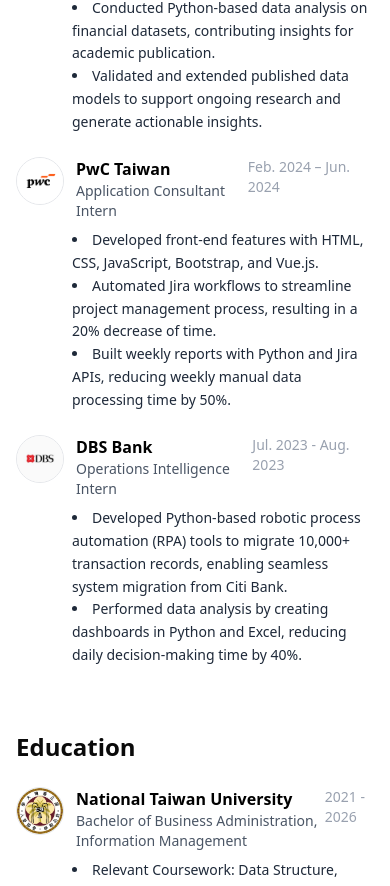
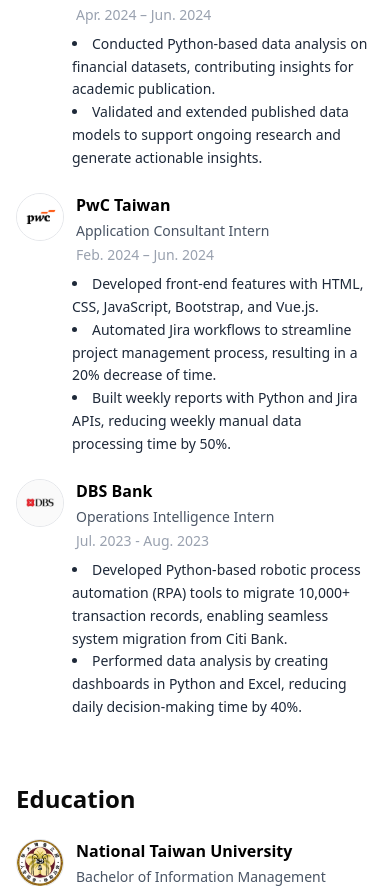
Before and after one commit to yuting1008/portfolio, a Next.js app: page / in a window 390 px wide. Shown: the part 1114-2000 px from the top of the page. Built offline with nearby package versions, Linux system fonts and the light colour scheme.

Commit message:
fix: edit mobile display

```diff
--- a/app/page.tsx
+++ b/app/page.tsx
@@ -65,7 +65,7 @@ const education: Experience[] = [
   {
     logoSrc: "/logos/ntu.png",
     institution: "National Taiwan University",
-    role: "Bachelor of Business Administration, Information Management",
+    role: "Bachelor of Information Management",
     duration: "2021 - 2026",
     details: [
       "Relevant Coursework: Data Structure, Algorithms, Database Management, Computer Networking, Data Analytics,  Web Application Programming, System Analysis and Design",
@@ -141,16 +141,21 @@ export default function page() {
                       height={48}
                       className="w-12 h-12 rounded-full object-cover border border-gray-200 dark:border-gray-700"
                     />
-                    <div>
+                    <div className="flex flex-col space-y-1">
                       <p className="text-base font-semibold text-black dark:text-white">
                         {exp.institution}
                       </p>
                       <p className="text-sm text-gray-600 dark:text-gray-400">
                         {exp.role}
                       </p>
+                      <p className="text-sm text-gray-400 dark:text-gray-400 sm:hidden">
+                        {exp.duration}
+                      </p>
                     </div>
                   </div>
-                  <div className="text-sm text-gray-400">{exp.duration}</div>
+                  <div className="text-sm text-gray-400 hidden sm:block">
+                    {exp.duration}
+                  </div>
                 </div>
 
                 <ul className="list-disc list-inside text-gray-800 dark:text-gray-300 text-sm pl-14">
@@ -179,16 +184,22 @@ export default function page() {
                       height={48}
                       className="w-12 h-12 rounded-full object-cover border border-gray-200 dark:border-gray-700"
                     />
-                    <div>
+                    <div className="flex flex-col space-y-1">
                       <p className="text-base font-semibold text-black dark:text-white">
                         {exp.institution}
                       </p>
                       <p className="text-sm text-gray-600 dark:text-gray-400">
                         {exp.role}
                       </p>
+                      <p className="text-sm text-gray-400 dark:text-gray-400 sm:hidden">
+                        {exp.duration}
+                      </p>
                     </div>
                   </div>
-                  <div className="text-sm text-gray-400">{exp.duration}</div>
+
+                  <div className="text-sm text-gray-400 hidden sm:block">
+                    {exp.duration}
+                  </div>
                 </div>
 
                 <ul className="list-disc list-inside text-gray-800 dark:text-gray-300 text-sm pl-14">
```
